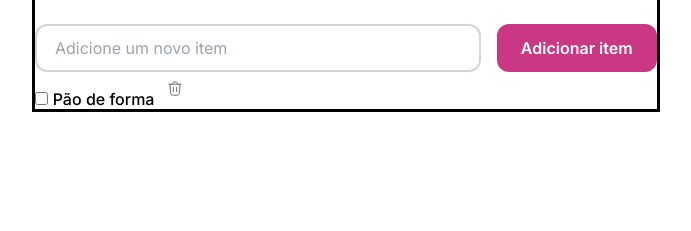
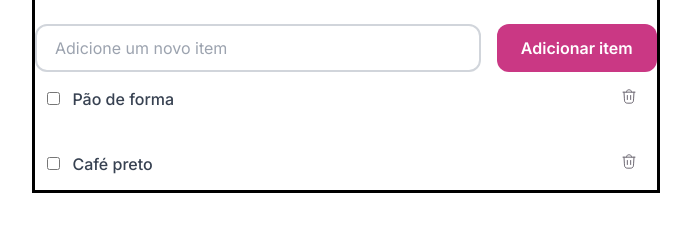
Before and after one commit to llorenzojorge/projeto-quicklist, a plain HTML site: page index.html in a window 1280 px wide. Shown: the part 219-450 px from the top of the page, without its empty margins (294-985 px from the left). Drawn offline with Linux system fonts and the light colour scheme.

Commit message:
layout inicial items

```diff
--- a/index.html
+++ b/index.html
@@ -40,6 +40,16 @@
             </button>
           </label>
         </li>
+
+        <li>
+          <label>
+            <input type="checkbox">
+            <span>Café preto</span>
+            <button class="delete-item">
+              <img src="assets/icons/delete.svg" alt="Icone de lixeira">
+            </button>
+          </label>
+        </li>
       </ul>
 
     </section>
--- a/styles/index.css
+++ b/styles/index.css
@@ -3,3 +3,4 @@
 @import url(logo.css);
 @import url(main.css);
 @import url(form.css);
+@import url(items.css);
--- /dev/null
+++ b/styles/items.css
@@ -0,0 +1,19 @@
+#items-list {
+  display: grid;
+  gap: .75rem;
+
+  & li {
+    padding: .5rem .75rem;
+
+    & label {
+      display: grid;
+      grid-template-columns: auto 1fr auto;
+      align-items: center;
+      gap: .75rem;
+
+      & span {
+        color: var(--content-secondary);
+      }
+    }
+  }
+}
```
